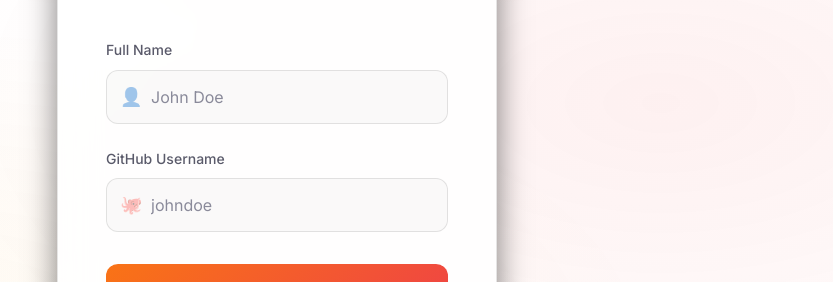
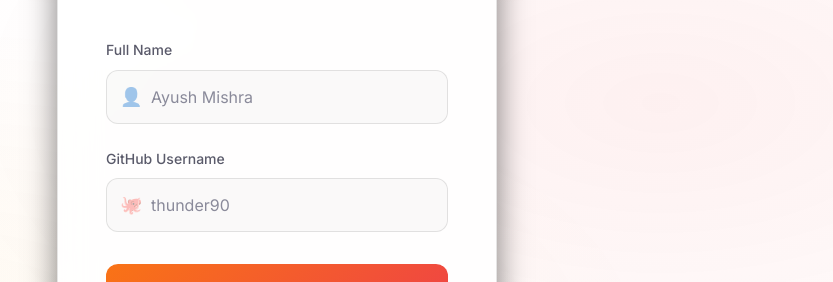
Before and after one commit to ayush4codes/rapidfire, a Next.js app: page / in a window 1280 px wide. Shown: the part 297-579 px from the top of the page, without its empty margins (363-1196 px from the left). Built offline with nearby package versions, Linux system fonts and the light colour scheme.

Commit message:
style: update login placeholders to Ayush Mishra and thunder90

```diff
--- a/app/page.js
+++ b/app/page.js
@@ -74,7 +74,7 @@ export default function LoginPage() {
                 id="fullName"
                 type="text"
                 className="input-field"
-                placeholder="John Doe"
+                placeholder="Ayush Mishra"
                 value={fullName}
                 onChange={(e) => setFullName(e.target.value)}
                 autoComplete="name"
@@ -92,7 +92,7 @@ export default function LoginPage() {
                 id="githubUsername"
                 type="text"
                 className="input-field"
-                placeholder="johndoe"
+                placeholder="thunder90"
                 value={githubUsername}
                 onChange={(e) => setGithubUsername(e.target.value)}
                 autoComplete="username"
```
